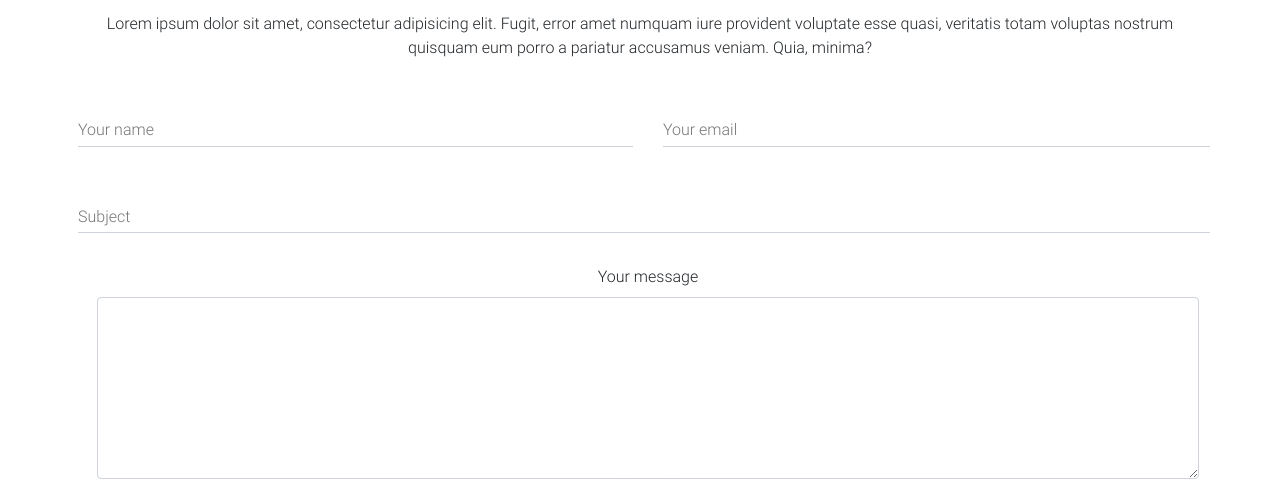
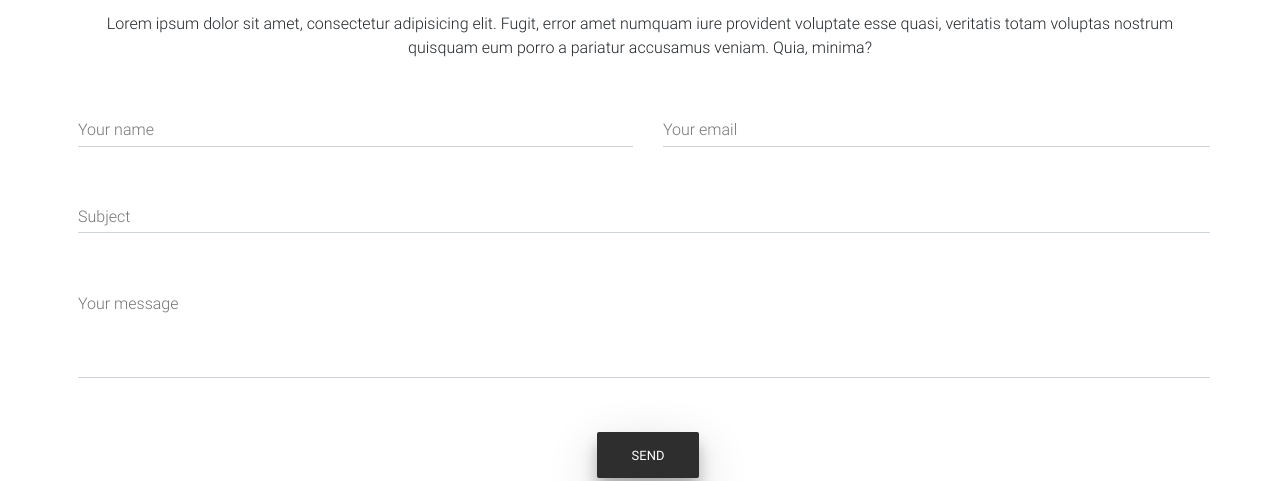
Before and after one commit to olegfour3/olegfour3.github.io, a plain HTML site: page contact.html in a window 1280 px wide. Shown: the part 477-958 px from the top of the page. Drawn offline with Linux system fonts and the light colour scheme.

Commit message:
way 4.7.3

```diff
--- a/contact.html
+++ b/contact.html
@@ -184,11 +184,14 @@
                         </div>
 
                         <!--Grid row-->
-                        <div class="row mt-2 m-1">
+                        <div class="row">
+
+                            <!--Grid column-->
                             <div class="col-md-12">
-                                <div class="md-group">
-                                    <label for="message" class="wow fadeInDown">Your message</label>
-                                    <textarea class="form-control wow fadeInUp" name="message" id="message" rows="7"></textarea>
+
+                                <div class="md-form">
+                                    <textarea type="text" id="message" name="message" rows="2" class="form-control md-textarea"></textarea>
+                                    <label for="message">Your message</label>
                                 </div>
                             </div>
                         </div>
@@ -197,7 +200,7 @@
                     </form>
 
                     <div class="mt-4 wow fadeInDown" >
-                        <a class="btn z-depth-3 waves-effect" title="Send" onclick="validateForm()">Send</a>
+                        <a class="btn btn-elegant z-depth-3 waves-effect" title="Send" onclick="validateForm()">Send</a>
                     </div> <div class="status" id="status"></div>
                 </div>
                 <!--Grid column-->
```
